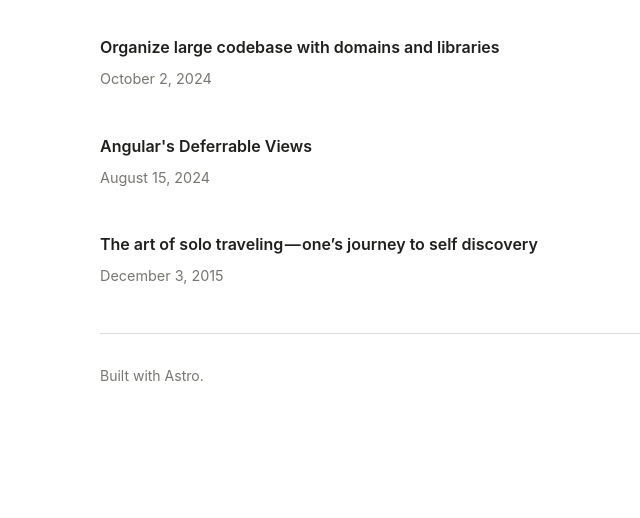
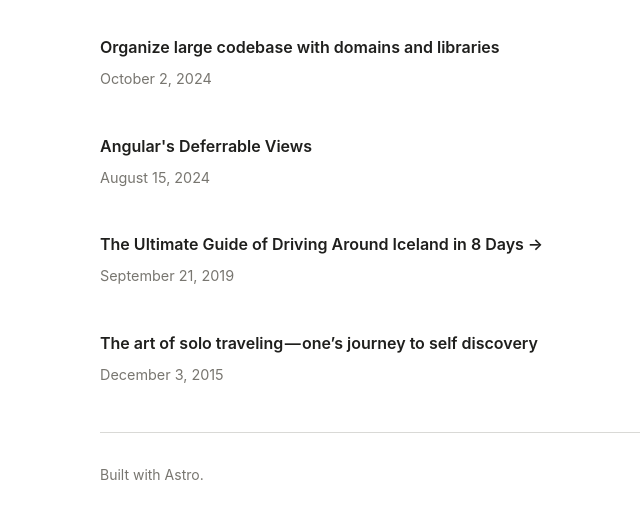
Before and after one commit to designcode/me, an Astro site: page / in a window 1280 px wide. Shown: the part 104-622 px from the top of the page, without its empty margins (224-864 px from the left). Built offline with nearby package versions, Linux system fonts and the light colour scheme; Astro itself is replaced by a stand-in of ours.

Commit message:
feat: external links

```diff
--- a/src/layouts/PostLayout.astro
+++ b/src/layouts/PostLayout.astro
@@ -6,6 +6,7 @@ interface Props {
     title: string;
     date: string;
     description?: string;
+    externalUrl?: string;
   };
 }
 
--- a/src/pages/index.astro
+++ b/src/pages/index.astro
@@ -12,11 +12,17 @@ const posts = Object.entries(postFiles).map(([path, post]: [string, any]) => ({
 
 <BaseLayout title="designcode.me" description="Thoughts and Ramblings">
   <div style="display: flex; flex-direction: column; gap: 2rem;">
-    {posts.map(post => (
+    {posts.map(post => {
+      const isExternal = !!post.frontmatter.externalUrl;
+      const linkUrl = isExternal ? post.frontmatter.externalUrl : post.url;
+      const linkProps = isExternal ? { target: '_blank', rel: 'noopener noreferrer' } : {};
+
+      return (
         <article>
           <h2 style="margin-bottom: 0.5rem;">
-          <a href={post.url} style="text-decoration: none;">
+            <a href={linkUrl} style="text-decoration: none;" {...linkProps}>
               {post.frontmatter.title}
+              {isExternal && ' →'}
             </a>
           </h2>
           <p style="color: var(--color-secondary); font-size: 0.9rem; margin-bottom: 0.75rem;">
@@ -30,6 +36,7 @@ const posts = Object.entries(postFiles).map(([path, post]: [string, any]) => ({
             {post.frontmatter.description}
           </p>
         </article>
-    ))}
+      );
+    })}
   </div>
 </BaseLayout>
--- /dev/null
+++ b/src/pages/posts/driving-around-iceland.mdx
@@ -0,0 +1,6 @@
+---
+  layout: ../../layouts/PostLayout.astro
+  title: "The Ultimate Guide of Driving Around Iceland in 8 Days"
+  date: "2019-09-21"
+  externalUrl: "https://abbyontravel.com/2019/09/21/the-ultimate-guide-of-driving-around-iceland-in-8-days/"
+---
```
Lines whose indentation alone changed are shown as unchanged.
